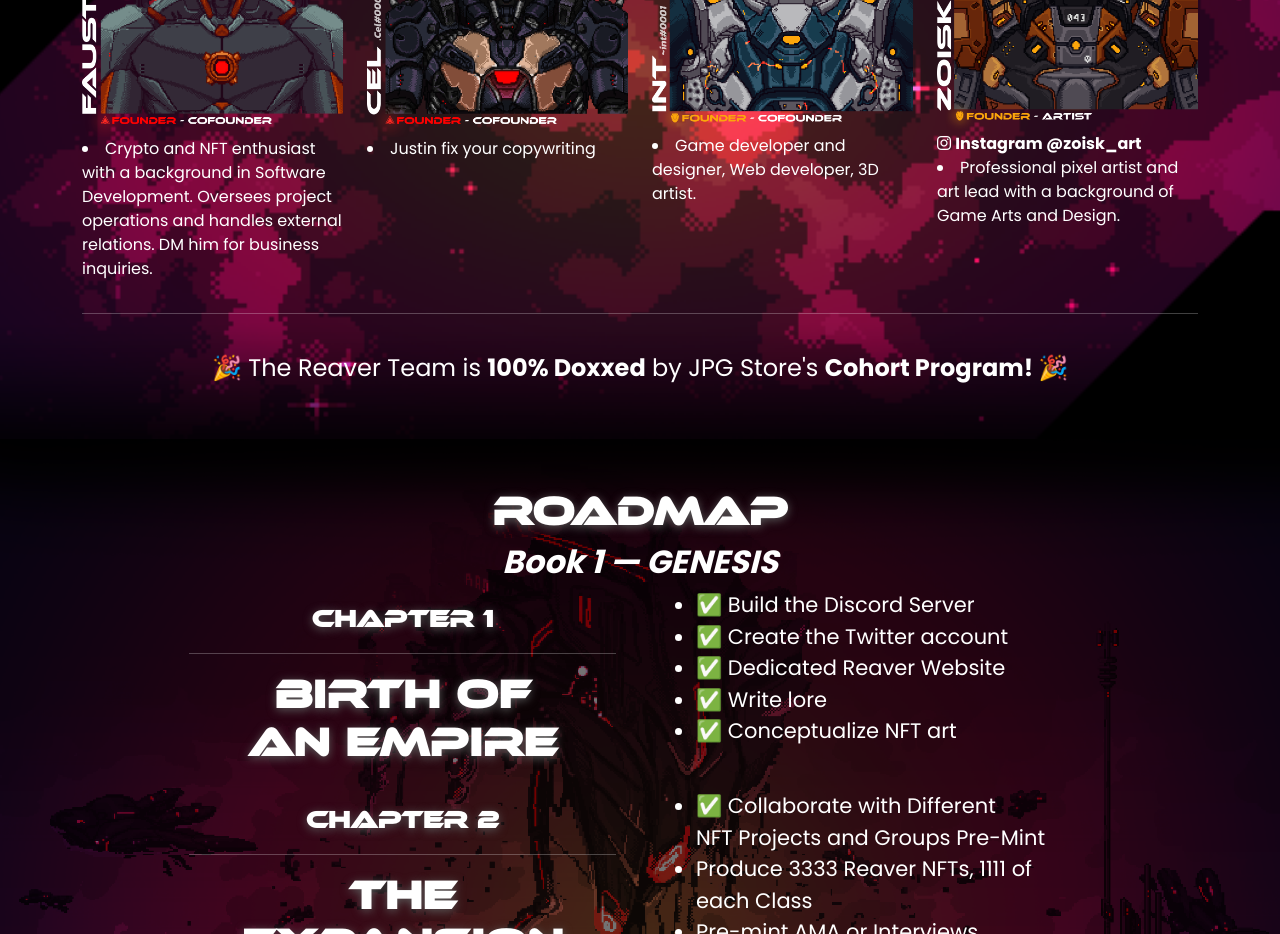
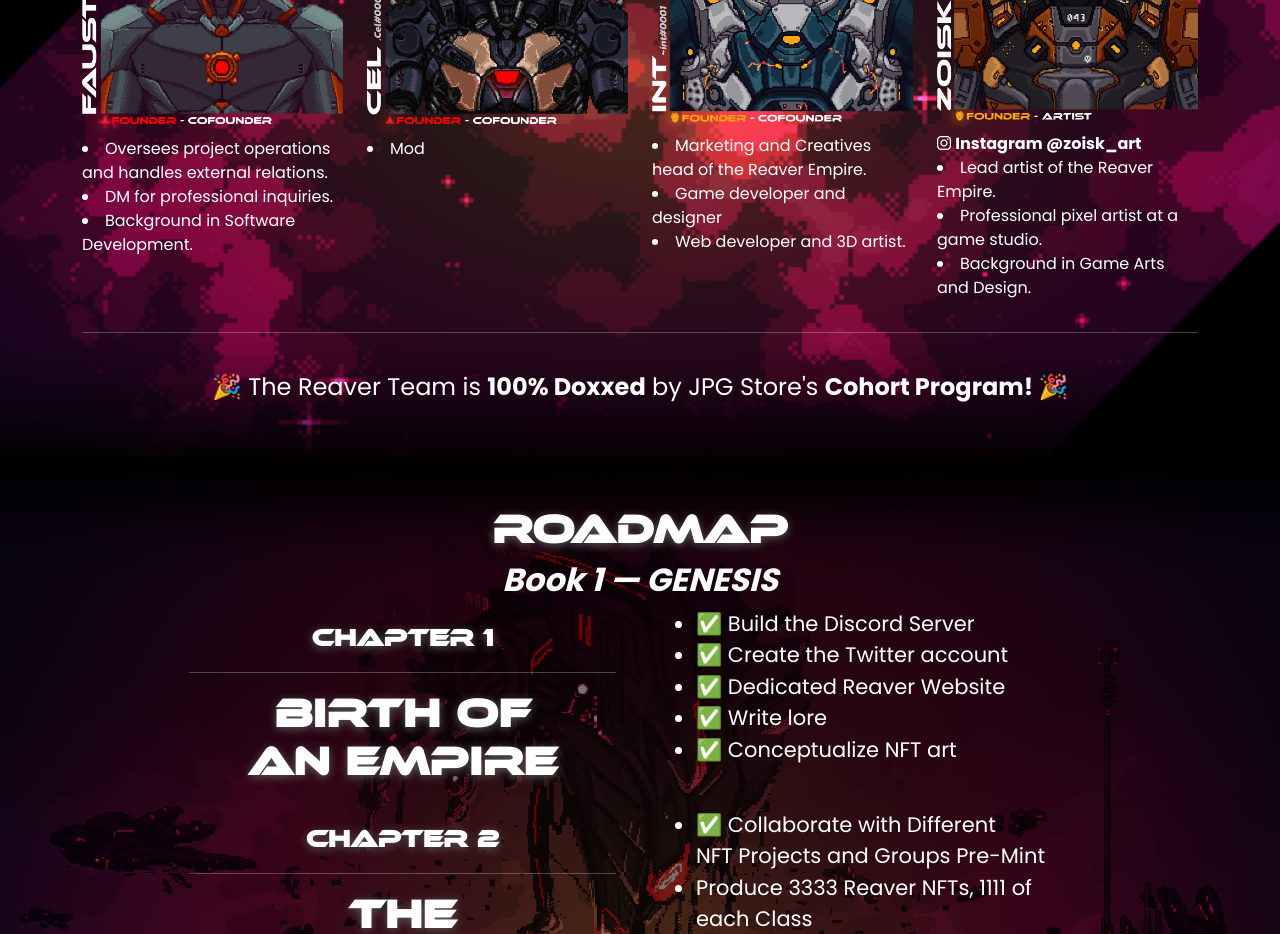
Before and after one commit to Darvvvin/reaver, a React (Create React App) app: page / in a window 1280 px wide. Shown: the part 3620-4554 px from the top of the page. Built offline with nearby package versions, Linux system fonts and the light colour scheme; a web font is replaced by a local one.

Commit message:
Update Meet.jsx

```diff
--- a/src/components/Meet/Meet.jsx
+++ b/src/components/Meet/Meet.jsx
@@ -11,21 +11,26 @@ export default function Meet() {
                 <div className='row justify-content-center'>
                     <div className='col-lg-3 my-3'>
                         <img src='/images/mtt-faust.png' className='img-fluid' alt='' />
-                        <li>Crypto and NFT enthusiast with a background in Software Development. Oversees project operations and handles
-                            external relations. DM him for business inquiries.</li>
+                        <li>Oversees project operations and handles external relations. </li>
+                        <li>DM for professional inquiries. </li>
+                        <li>Background in Software Development.</li>
                     </div>
                     <div className='col-lg-3 my-3'>
                         <img src='/images/mtt-cel.png' className='img-fluid' alt='' />
-                        <li>Justin fix your copywriting</li>
+                        <li>Mod</li>
                     </div>
                     <div className='col-lg-3 my-3'>
                         <img src='/images/mtt-int.png' className='img-fluid' alt='' />
-                        <li>Game developer and designer, Web developer, 3D artist.</li>
+                        <li>Marketing and Creatives head of the Reaver Empire. </li>
+                        <li>Game developer and designer </li>
+                        <li>Web developer and 3D artist. </li>
                     </div>
                     <div className='col-lg-3 my-3'>
                         <img src='/images/mtt-zoisk.png' className='img-fluid' alt='' />
                         <i class="fa-brands fa-instagram"></i> <b><a href='https://www.instagram.com/zoisk_art/' target='_blank' rel='noreferrer'>Instagram @zoisk_art</a></b>
-                        <li>Professional pixel artist and art lead with a background of Game Arts and Design.</li>
+                        <li>Lead artist of the Reaver Empire.</li>
+                        <li>Professional pixel artist at a game studio. </li>
+                        <li>Background in Game Arts and Design.</li>
                     </div>
                 </div>
 
```
